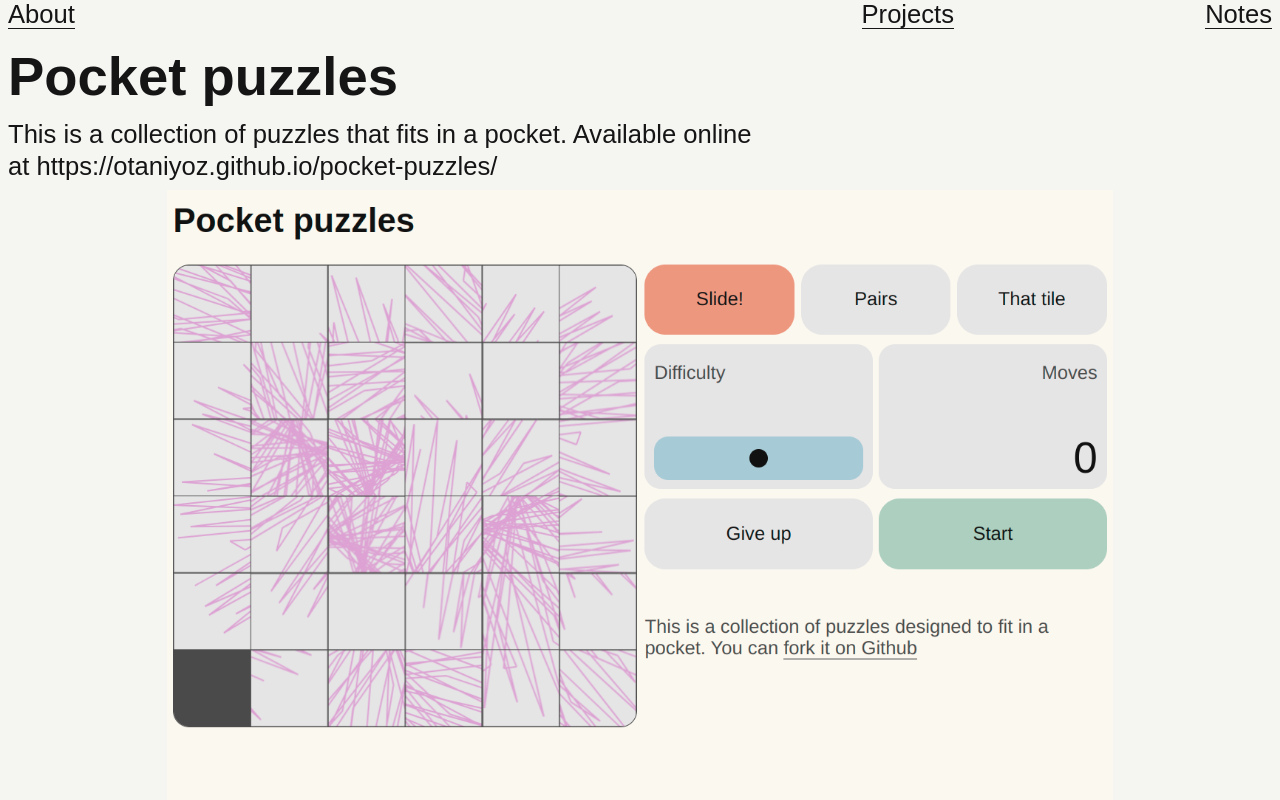
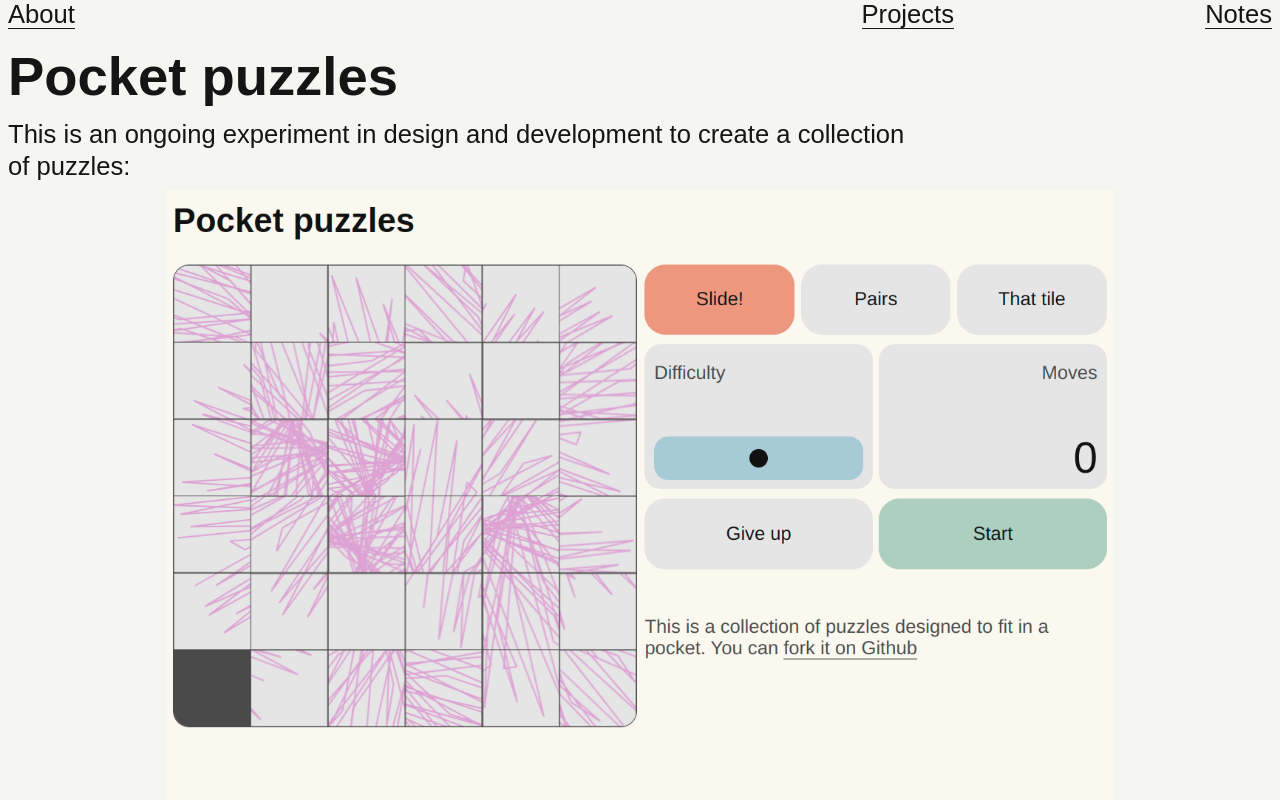
Before and after one commit to otaniyoz/web, a SvelteKit app: page /projects/pocket-puzzles in a window 1280 px wide. Shown: the top 800 px of the page. Built offline with nearby package versions, Linux system fonts and the light colour scheme.

Commit message:
updated pocket puzzles projects page

```diff
--- a/src/routes/projects/pocket-puzzles/+page.svelte
+++ b/src/routes/projects/pocket-puzzles/+page.svelte
@@ -8,13 +8,13 @@
 </svelte:head>
 
 <section id="page-section">
-  <div id="intro">
+  <article id="intro">
     <Heading headingTitle="Pocket puzzles" headingLevel={2} />
     <Paragraph
       paragraphClass="grid-col-all"
-      paragraphContent="This is a collection of puzzles that fits in a pocket. Available online at https://otaniyoz.github.io/pocket-puzzles/"
+      paragraphContent="This is an ongoing experiment in design and development to create a collection of puzzles:"
     />
-  </div>
+  </article>
   <article id="gallery">
     <img id="img-1" src="../../pocket-puzzles/1.png" alt="Pocket puzzles" />
     <div id="col-1">
@@ -41,6 +41,7 @@
 
   #intro {
     display: grid;
+    align-items: end;
     gap: var(--gap-small);
     row-gap: var(--gap-regular);
     grid-area: 1 / 1 / auto / 7;
```
